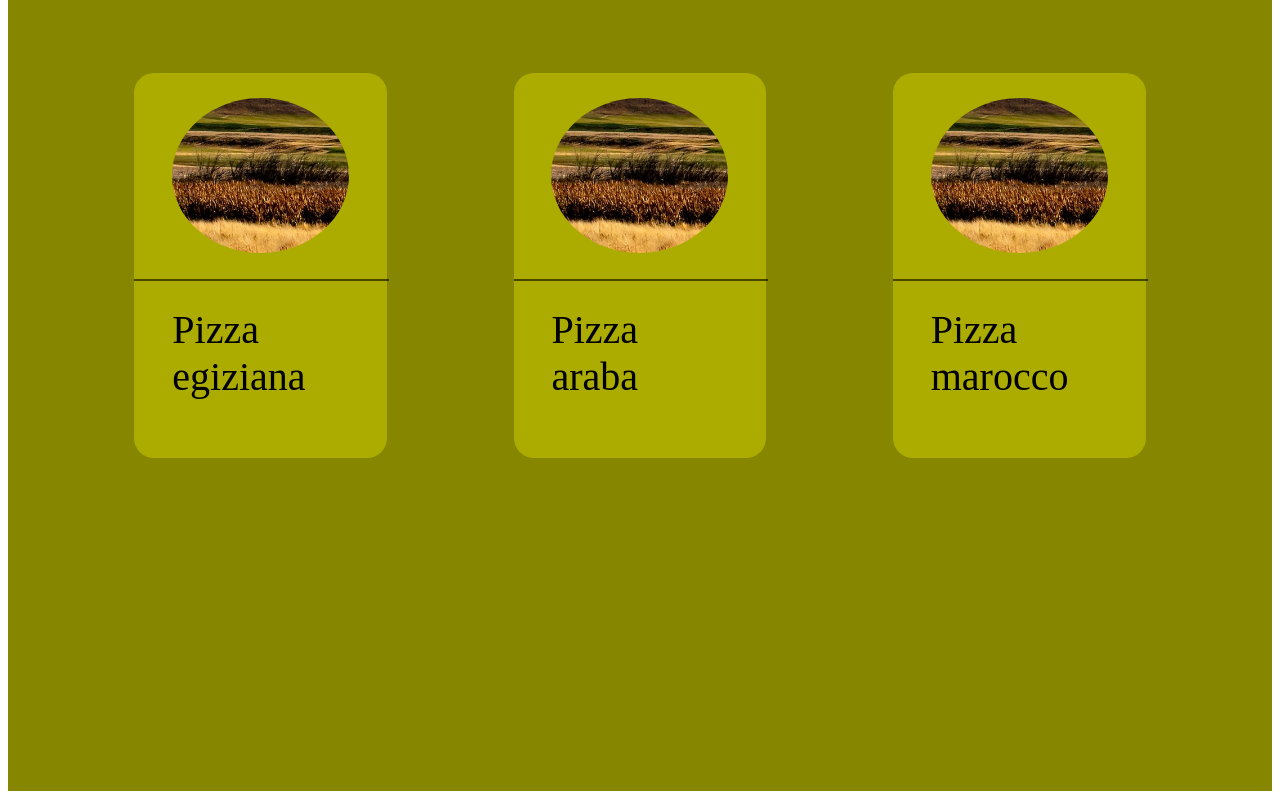
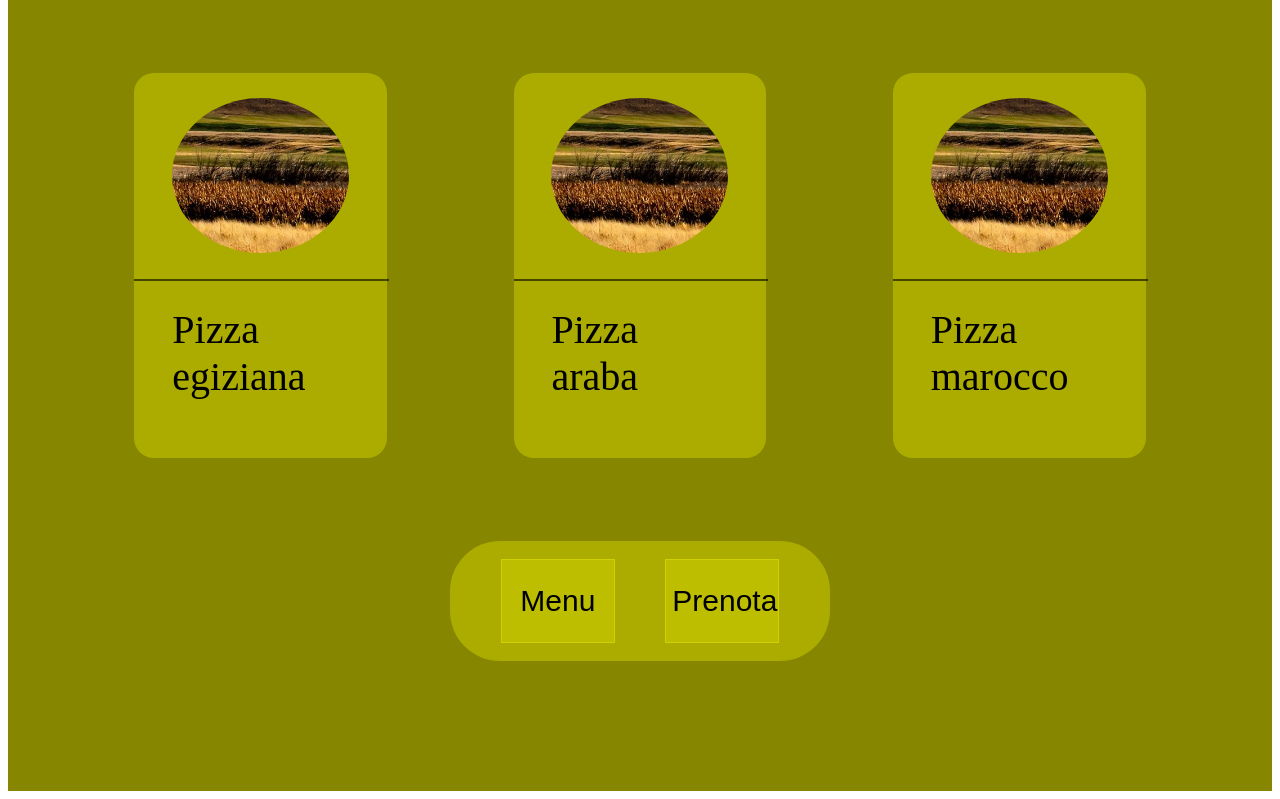
Before and after one commit to cavalinho-coder/verifica-informatica, a plain HTML site: page index.html in a window 1280 px wide. Shown: the part 268-1067 px from the top of the page. Drawn offline with Linux system fonts and the light colour scheme.

Commit message:
aggiunti i due bottoni collegamento alle pagine

```diff
--- a/css/style.css
+++ b/css/style.css
@@ -61,9 +61,11 @@ h2{
 
 main{
     display:flex;
+    flex-direction: column;
     background-color: rgb(134, 134, 0);
     width: 100%;
     height: 800px;
+    align-items: center;
 }
 
 .presentation{
@@ -104,3 +106,26 @@ rl{
     max-width: 70%;
     margin-top:7%
 }
+
+.links{
+    width:30%;
+    height:15%;
+    display: flex;
+    flex-direction: row;
+    justify-content:space-evenly ;
+    align-items: center;
+    background-color: rgb(209, 209, 0, 0.5);
+    border-radius: 50px;
+}
+
+button{
+    width: 30%;
+    height: 70%;
+    border: 1px, solid, rgb(209, 209, 0.5);
+    background-color: rgb(209, 209, 0, 0.5);
+    font-size: 30px;
+}
+
+button:hover{
+    cursor:pointer;
+}
--- a/index.html
+++ b/index.html
@@ -38,6 +38,12 @@
                 <rl>Pizza marocco</rl>
             </div>
         </section>
+
+        <div class="links">
+            <button href="./menu.html">Menu</button>
+            <button href="./prenota.html">Prenota</button>
+        </div>
+
     </main>
 </body>
 </html>
```
Also changed, not shown: menu.html (+11 -0 lines), prenota.html (+11 -0 lines).
